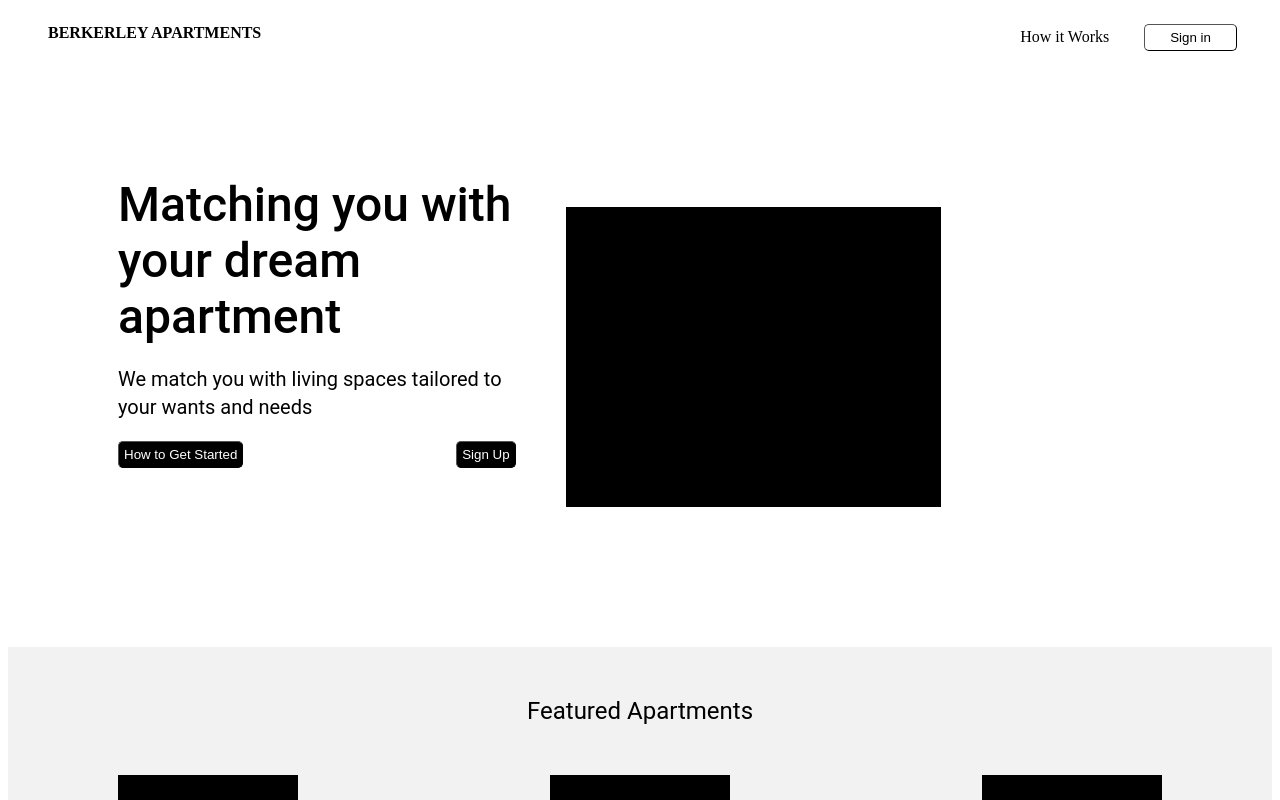
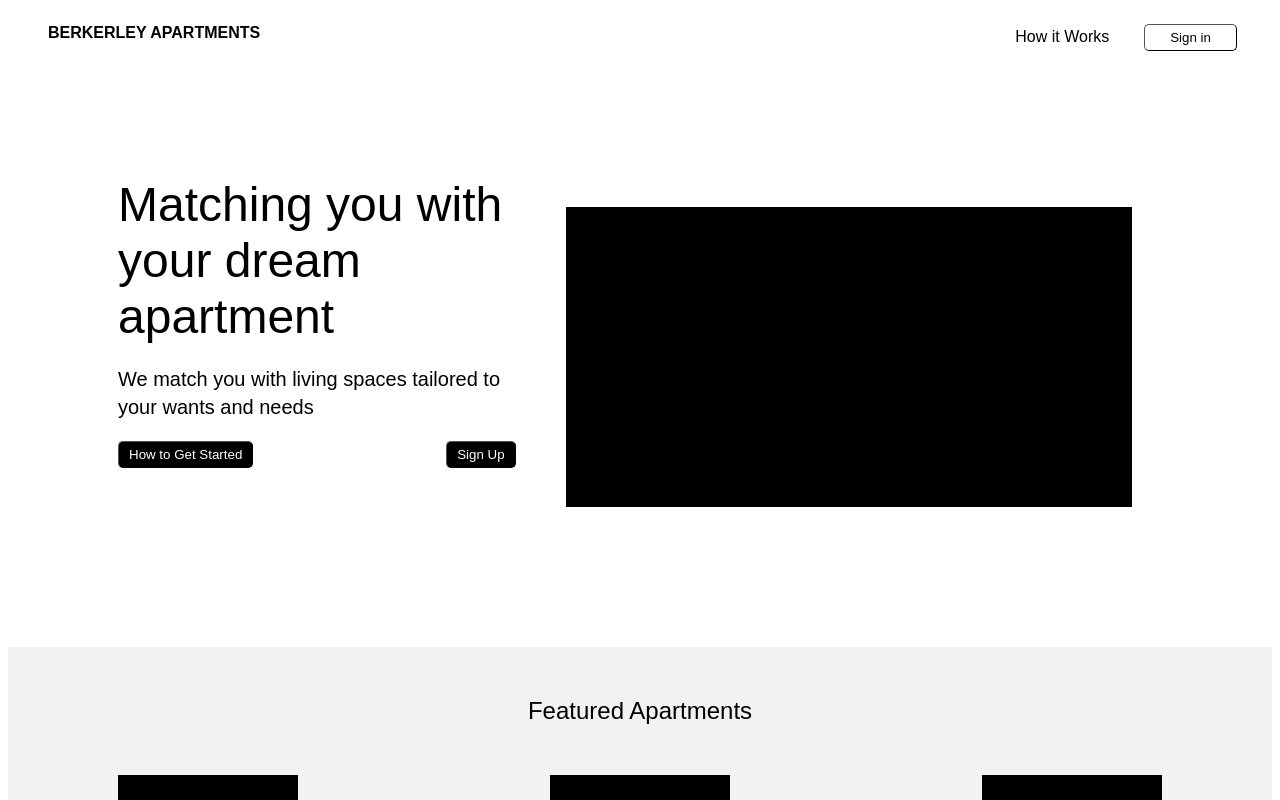
Before and after one commit to Thea-Feng/decal-fullstack, a React (Create React App) app in the folder Frontend/: page / in a window 1280 px wide. Shown: the top 800 px of the page. Built offline with nearby package versions, Linux system fonts and the light colour scheme; the HTML template or start-up script is replaced by a standard one.

Commit message:
home done

```diff
--- a/Frontend/src/components/footer.css
+++ b/Frontend/src/components/footer.css
@@ -21,13 +21,14 @@ a{
 .title{
     font-weight: bold;
     text-align: center;
+    border-right: 1px solid black;
+
 }
-.vertical-line {
+/* .vertical-line {
     float: left;
     padding-right: 15px;
-    background-color: black;
     border-right: 1px solid black;
-}
+} */
 .link-wrap {
     width: 80%;
 
--- a/Frontend/src/components/footer.js
+++ b/Frontend/src/components/footer.js
@@ -1,5 +1,6 @@
 import React from 'react';
 import './footer.css'
+import '../public.css'
 function Footer() {
   return (
     <footer>
--- a/Frontend/src/components/header.css
+++ b/Frontend/src/components/header.css
@@ -18,7 +18,7 @@ a{
 }
 
 
-.title{
+.big-title{
     font-weight: bold;
 }
 .white-button {
@@ -28,11 +28,3 @@ a{
     border-width: 1.5px;
     /* font-family: ; */
 }
-.black-button {
-    background-color: black;
-    border-radius: 5px;
-    padding: 5px;
-    border-width: 1.5px;
-    color: white;
-    /* font-family: ; */
-}
--- a/Frontend/src/components/header.js
+++ b/Frontend/src/components/header.js
@@ -5,7 +5,7 @@ function Header() {
     <header>
       <nav>
         <ul>
-          <li><a className="title">BERKERLEY APARTMENTS</a></li>
+          <li><a className="big-title">BERKERLEY APARTMENTS</a></li>
         </ul>
         <ul>
           <li><a href="#">How it Works</a></li>
--- a/Frontend/src/components/homeApart.css
+++ b/Frontend/src/components/homeApart.css
@@ -7,7 +7,6 @@
 
 }
 .title-text {
-    font-family: 'Roboto';
     font-style: normal;
     font-weight: 400;
     font-size: 24px;
--- a/Frontend/src/components/homeApart.js
+++ b/Frontend/src/components/homeApart.js
@@ -1,9 +1,11 @@
 import React from 'react';
 import './homeApart.css'
+import '../public.css'
+
 function HomeApart() {
   return (
    <div className='wrapper'>
-        <div className='title'>
+        <div className='apart-title'>
             <div className='title-text'>Featured Apartments</div>
         </div>
         <div className='gallery-wrap'>
--- a/Frontend/src/components/homePic.css
+++ b/Frontend/src/components/homePic.css
@@ -10,16 +10,12 @@
     flex: 0 0 60%;
 }
 .intro-title {
-    font-family: 'Roboto';
-    font-style: normal;
     font-weight: 500;
     font-size: 48px;
     line-height: 56px;
 
 }
 .intro-text{
-    font-family: 'Roboto';
-    font-style: normal;
     font-weight: 400;
     margin-top: 20px;
     font-size: 20px;
@@ -36,13 +32,12 @@
 .black-button {
     background-color: black;
     border-radius: 5px;
-    padding: 5px;
+    padding: 5px 10px;
     border-width: 1.5px;
     color: white;
     /* font-family: ; */
 }
 .main-picture {
-    width: 60%;
     height: 300px;
     background-color: black;
     margin: 30px;
--- a/Frontend/src/components/homePic.js
+++ b/Frontend/src/components/homePic.js
@@ -1,5 +1,7 @@
 import React from 'react';
 import './homePic.css'
+import '../public.css'
+
 function HomePic() {
   return (
    <div className='pic-wrap'>
@@ -14,7 +16,9 @@ function HomePic() {
         </div>
     </div>
     <div className='right'>
-        <div className='main-picture'></div>
+        <div className='main-picture'>
+            <img className='picture-img' alt=''></img>
+        </div>
     </div>
    </div>
   );
--- /dev/null
+++ b/Frontend/src/public.css
@@ -0,0 +1,3 @@
+* {
+ font-family: 	Arial;
+}
```
